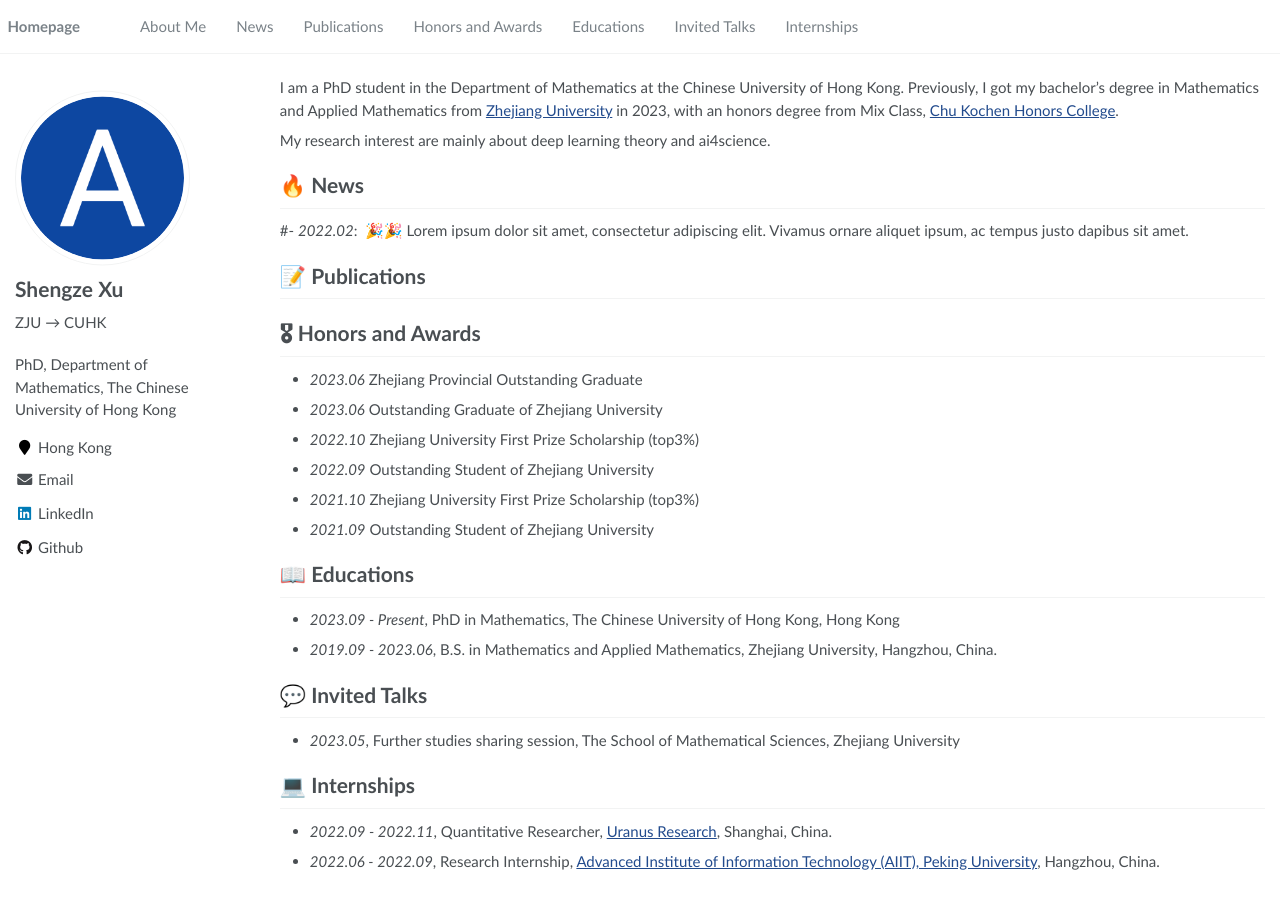
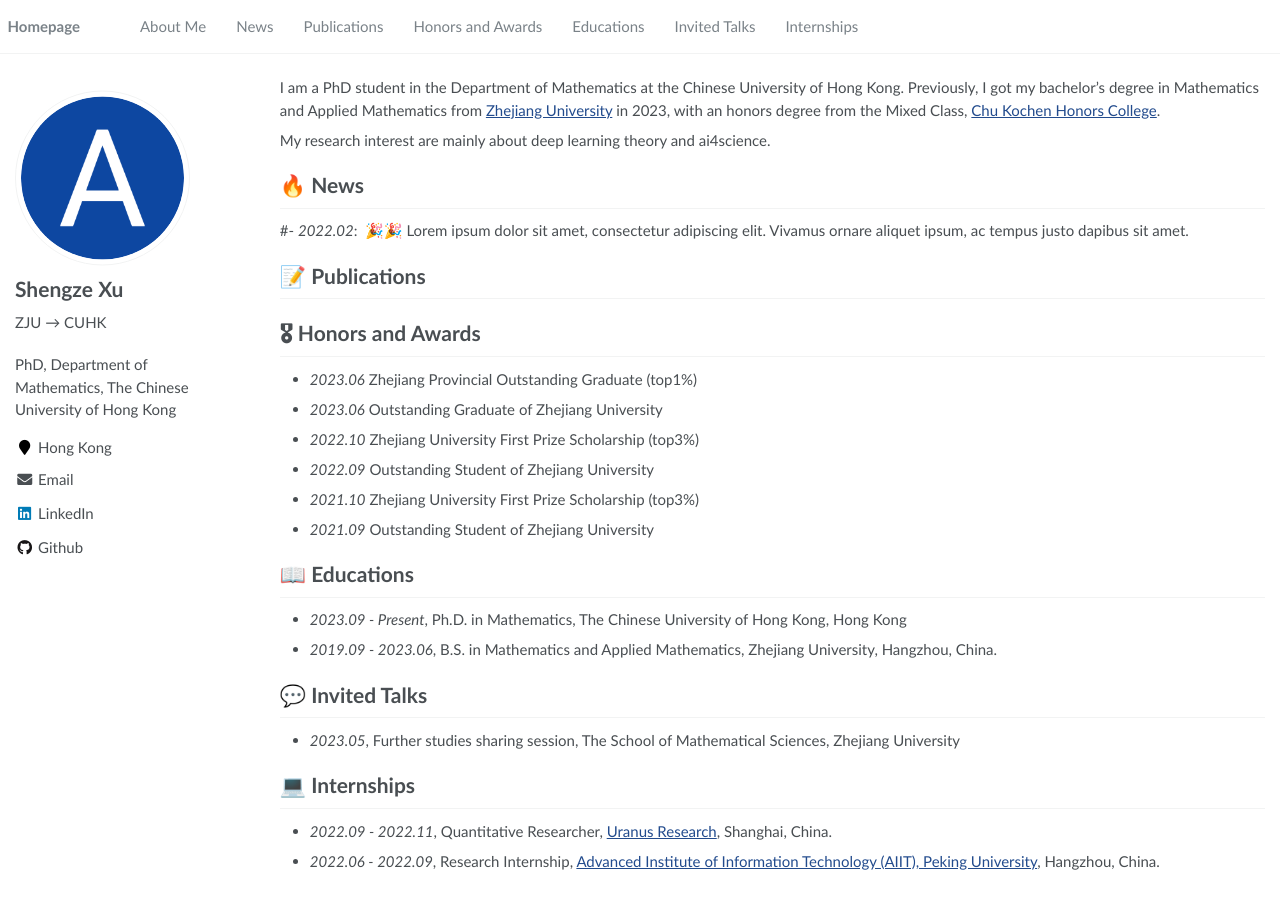
Before and after one commit to shengze-xu/shengze-xu.github.io, a Jekyll site: the page built from _pages/about.md, in a window 1280 px wide. Built offline with Jekyll 4.4.1, drawn with Linux system fonts in a browser that asks for light colours.

Commit message:
Update about.md

```diff
--- a/_pages/about.md
+++ b/_pages/about.md
@@ -17,7 +17,7 @@ redirect_from:
 
 <span class='anchor' id='about-me'></span>
 
-I am a PhD student in the Department of Mathematics at the Chinese University of Hong Kong. Previously, I got my bachelor's degree in Mathematics and Applied Mathematics from <a href="https://www.zju.edu.cn/english/" target="_blank">Zhejiang University</a> in 2023, with an honors degree from Mix Class, <a href="http://ckc.zju.edu.cn/ckcen/wbout/list.htm" target="_blank">Chu Kochen Honors College</a>.
+I am a PhD student in the Department of Mathematics at the Chinese University of Hong Kong. Previously, I got my bachelor's degree in Mathematics and Applied Mathematics from <a href="https://www.zju.edu.cn/english/" target="_blank">Zhejiang University</a> in 2023, with an honors degree from the Mixed Class, <a href="http://ckc.zju.edu.cn/ckcen/wbout/list.htm" target="_blank">Chu Kochen Honors College</a>.
 
 My research interest are mainly about deep learning theory and ai4science.
 
@@ -28,7 +28,7 @@ My research interest are mainly about deep learning theory and ai4science.
 # 📝 Publications
 
 # 🎖 Honors and Awards
-- *2023.06* Zhejiang Provincial Outstanding Graduate
+- *2023.06* Zhejiang Provincial Outstanding Graduate (top1%)
 - *2023.06* Outstanding Graduate of Zhejiang University
 - *2022.10* Zhejiang University First Prize Scholarship (top3%)
 - *2022.09* Outstanding Student of Zhejiang University
@@ -37,12 +37,14 @@ My research interest are mainly about deep learning theory and ai4science.
 
 
 # 📖 Educations
-- *2023.09 - Present*, PhD in Mathematics, The Chinese University of Hong Kong, Hong Kong
+- *2023.09 - Present*, Ph.D. in Mathematics, The Chinese University of Hong Kong, Hong Kong
 - *2019.09 - 2023.06*, B.S. in Mathematics and Applied Mathematics, Zhejiang University, Hangzhou, China.
+
 
 # 💬 Invited Talks
 - *2023.05*, Further studies sharing session, The School of Mathematical Sciences, Zhejiang University
 
+
 # 💻 Internships
 - *2022.09 - 2022.11*, Quantitative Researcher, <a href="https://en.uranus-research.com/" target="_blank">Uranus Research</a>, Shanghai, China.
 - *2022.06 - 2022.09*, Research Internship, <a href="https://aiit.org.cn/p_enPage" target="_blank">Advanced Institute of Information Technology (AIIT), Peking University</a>, Hangzhou, China.
```
